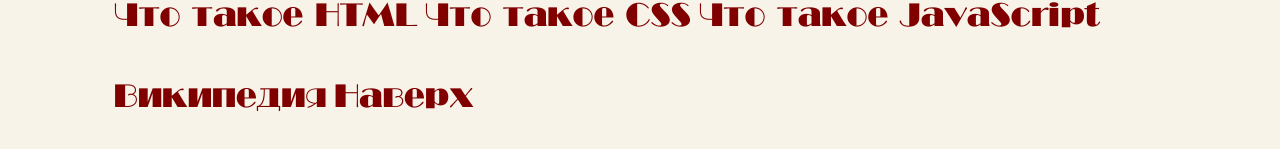
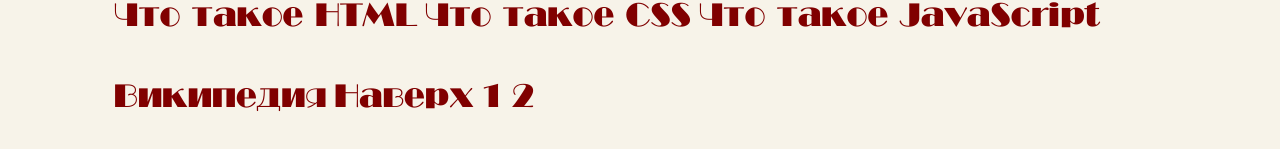
Before and after one commit to Ya-fotbolnyy-myachik/Ya-fotbolnyy-myachik.github.io, a plain HTML site: page index.html in a window 1280 px wide. Shown: the part 1480-1629 px from the top of the page. Drawn offline with Linux system fonts and the light colour scheme.

Commit message:
Update index.html

```diff
--- a/index.html
+++ b/index.html
@@ -32,6 +32,8 @@
 	<a href="https://ru.wikipedia.org/" target="_blank">
 	Википедия</a>
 	<a href="#">Наверх</a>
+	<a href="module2.1">1</a>
+	<a href="module2.2">2</a>
 </body>
 </html>
 </div>
```
